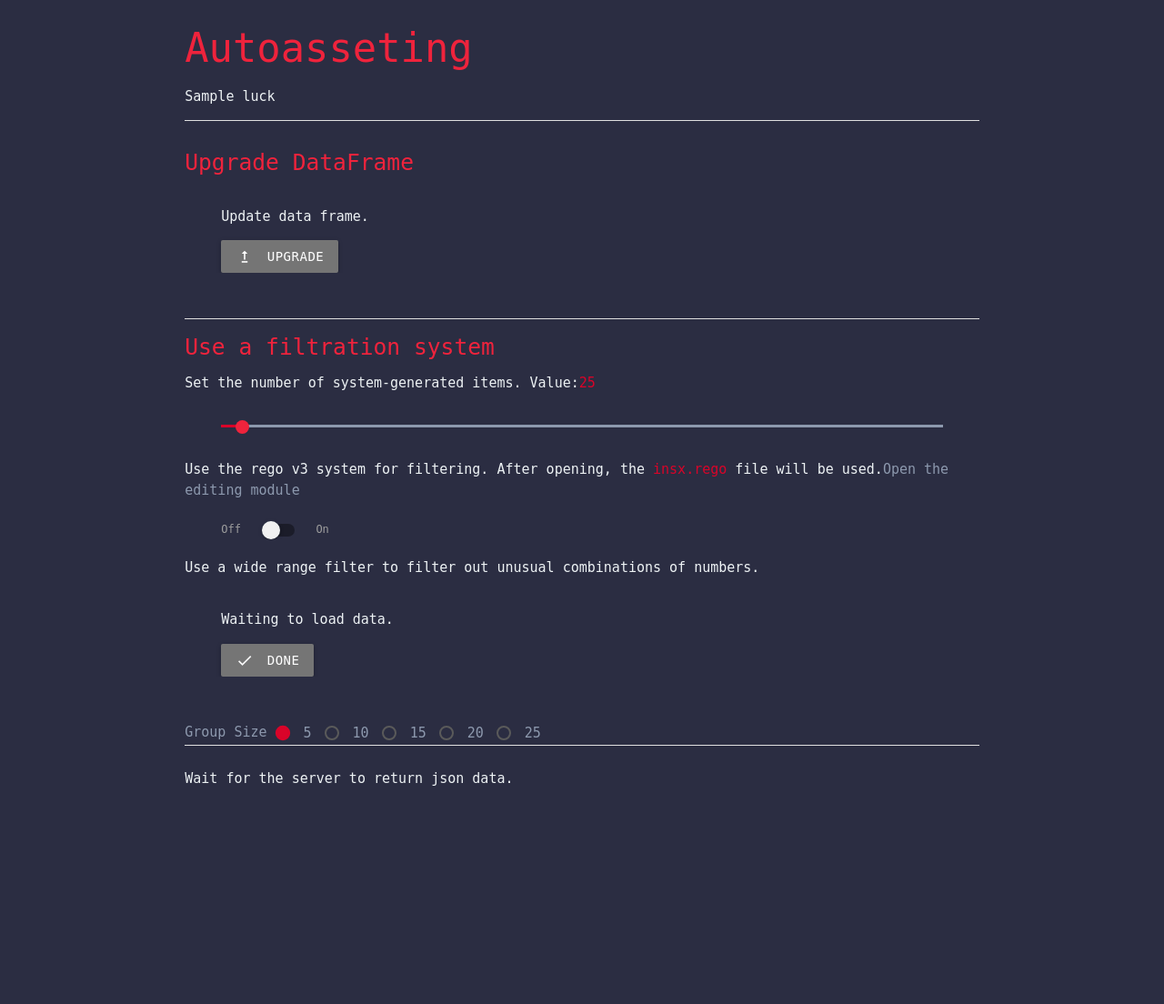
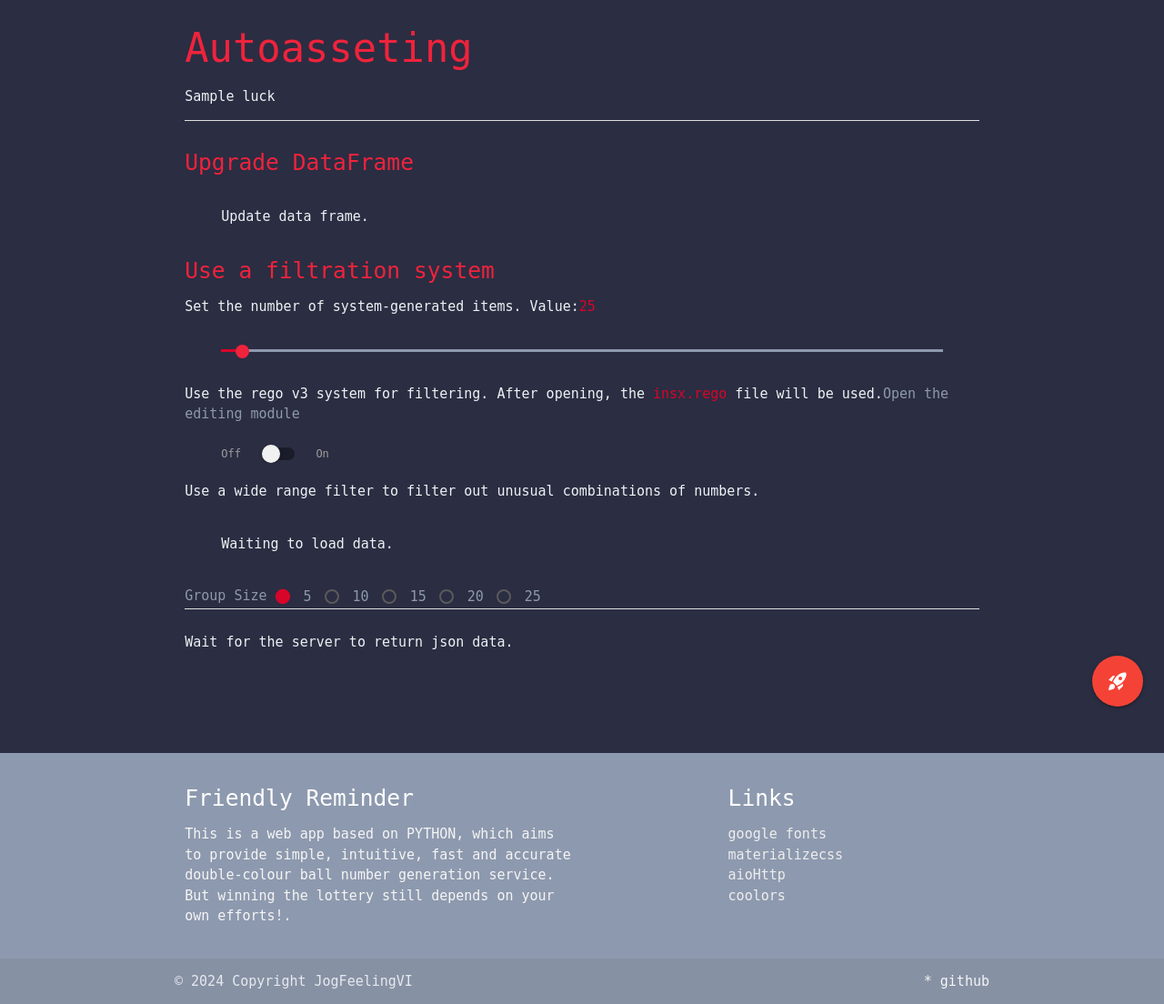
Before and after one commit to JogFeelingVI/autoasset, a Python web app: template templates/index.html in a window 1280 px wide. Shown: the whole page at 91% size. Before the commit the page ends 864 px from the top, so only its background shows below. Run offline with Jinja, Linux system fonts and the light colour scheme; the template is opened without the code that fills it: most values are stand-ins (such as "Sample title", 1, 10 or a date in 2020); some web fonts are replaced.

Commit message:
add footer

```diff
--- a/DataFrame.json
+++ b/DataFrame.json
@@ -1 +1 @@
-{"R": [3, 22, 28, 30, 31, 33, 12, 14, 19, 21, 27, 31, 3, 4, 11, 14, 30, 31, 1, 8, 11, 12, 21, 23, 2, 8, 20, 21, 27, 33, 5, 7, 9, 16, 23, 30, 12, 16, 17, 22, 25, 27, 7, 10, 21, 22, 23, 24, 2, 3, 6, 11, 20, 32, 5, 6, 14, 16, 19, 32, 3, 5, 7, 9, 19, 20, 2, 10, 19, 24, 26, 33, 10, 17, 25, 26, 30, 33, 1, 15, 16, 20, 25, 27, 3, 7, 16, 26, 27, 32, 4, 9, 10, 17, 19, 20, 1, 5, 8, 13, 32, 33, 9, 13, 17, 18, 21, 27, 5, 6, 20, 23, 25, 32, 7, 18, 20, 21, 26, 32, 4, 5, 6, 7, 20, 22, 8, 20, 21, 23, 27, 30, 1, 4, 7, 10, 17, 23, 11, 16, 20, 21, 23, 24, 8, 12, 16, 20, 27, 31, 1, 3, 7, 18, 22, 28, 1, 7, 10, 14, 21, 25, 1, 2, 10, 22, 24, 25, 3, 8, 17, 18, 20, 30, 7, 12, 20, 24, 32, 33], "B": [4, 11, 5, 3, 14, 15, 8, 11, 9, 12, 8, 15, 5, 5, 16, 9, 3, 4, 3, 5, 15, 13, 14, 4, 6, 15, 7, 13, 15, 4], "date": "2024-02-09 17:28:10.236452"}
+{"R": [3, 22, 28, 30, 31, 33, 12, 14, 19, 21, 27, 31, 3, 4, 11, 14, 30, 31, 1, 8, 11, 12, 21, 23, 2, 8, 20, 21, 27, 33, 5, 7, 9, 16, 23, 30, 12, 16, 17, 22, 25, 27, 7, 10, 21, 22, 23, 24, 2, 3, 6, 11, 20, 32, 5, 6, 14, 16, 19, 32, 3, 5, 7, 9, 19, 20, 2, 10, 19, 24, 26, 33, 10, 17, 25, 26, 30, 33, 1, 15, 16, 20, 25, 27, 3, 7, 16, 26, 27, 32, 4, 9, 10, 17, 19, 20, 1, 5, 8, 13, 32, 33, 9, 13, 17, 18, 21, 27, 5, 6, 20, 23, 25, 32, 7, 18, 20, 21, 26, 32, 4, 5, 6, 7, 20, 22, 8, 20, 21, 23, 27, 30, 1, 4, 7, 10, 17, 23, 11, 16, 20, 21, 23, 24, 8, 12, 16, 20, 27, 31, 1, 3, 7, 18, 22, 28, 1, 7, 10, 14, 21, 25, 1, 2, 10, 22, 24, 25, 3, 8, 17, 18, 20, 30, 7, 12, 20, 24, 32, 33], "B": [4, 11, 5, 3, 14, 15, 8, 11, 9, 12, 8, 15, 5, 5, 16, 9, 3, 4, 3, 5, 15, 13, 14, 4, 6, 15, 7, 13, 15, 4], "date": "2024-02-09 22:22:39.513020"}
--- a/static/handle.js
+++ b/static/handle.js
@@ -2,13 +2,17 @@
  * @Author: JogFeelingVI
  * @Date:   2024-01-25 20:54:21
  * @Last Modified by:   JogFeelingVI
- * @Last Modified time: 2024-02-09 17:56:27
+ * @Last Modified time: 2024-02-09 21:45:20
  */
 'use strict';
 document.addEventListener("DOMContentLoaded", (event) => {
     console.log("DOM fully loaded and parsed");
     let elems = document.querySelectorAll('.modal');
-    let instances = M.Modal.init(elems, '');
+    let modal = M.Modal.init(elems, '');
+
+    let acts = document.querySelectorAll('.fixed-action-btn');
+    let action = M.FloatingActionButton.init(acts, '');
+
     const sliderEl = document.querySelector("#slider");
     const sliderValue = document.querySelector("#slider-range-value");
     sliderValue.innerHTML = sliderEl.value
--- a/templates/index.html
+++ b/templates/index.html
@@ -2,7 +2,7 @@
   @Author: JogFeelingVI
   @Date:   2024-01-13 21:34:51
   @Last Modified by:   JogFeelingVI
-  @Last Modified time: 2024-02-07 23:49:28
+  @Last Modified time: 2024-02-09 22:21:14
 -->
 <!DOCTYPE html>
 <html>
@@ -20,6 +20,8 @@
   </head>
 
   <body class="space-cadet">
+    <header></header>
+    <main>
       <div class="container">
         <!-- Page Content goes here -->
         <div class="row">
@@ -35,15 +37,11 @@
                     <p id='upgrade_data'>
                       Update data frame.
                     </p>
-                  <a id="upgrade" onclick="upgradeClicked()" class="waves-effect waves-light btn grey darken-1"><i class="material-icons left">upgrade</i>upgrade</a>
                   </div><!--end example-->
-              </div>
-              <div class="section scrollspy">
-                <div class="divider"></div>
                   <h5 class="header red-pantone-text">Use a filtration system</h5>
                   <p>Set the number of system-generated items. Value:<span id="slider-range-value"  class="fire-engine-red-text">25</span></p>
                   <div class="example">
-                  <input type="range" id="slider" min="5" max="1000" value="25"/>
+                    <input type="range" id="slider" min="5" max="1000" value="25" step="5"/>
                   </div>
 
 
@@ -86,11 +84,7 @@
                     <p id="filterv3">
                       Waiting to load data.
                     </p>
-                  <a id="done" onclick="doneClicked()" class="waves-effect waves-light btn grey darken-1"><i class="material-icons left">done</i>done</a>
                   </div><!--end example -->
-              </div>
-              <div class="section scrollspy">
-                <!-- list casex -->
                   <div id='GroupSize'>
                     <span>Group Size </span>
                     <label>
@@ -119,13 +113,59 @@
                     <p>Wait for the server to return json data.</p>
                   </div>
                 </div>
+                <div class="section scrollspy">
+                  <!-- list casex -->
+
+
+                </div>
                 <!-- end list casex -->
               </div><!-- end col s12 m12  -->
             </div><!-- end row  -->
           </div><!-- end col s12 -->
         </div><!-- end row -->
       </div><!--end container-->
+      <!--button-->
+
+      <div class="fixed-action-btn">
+        <a class="btn-floating btn-large red">
+          <i class="large material-icons">rocket_launch</i>
+        </a>
+        <ul>
+          <li><a class="btn-floating red" onclick="upgradeClicked()"><i class="material-icons">upgrade</i></a></li>
+          <li><a class="btn-floating yellow darken-1" onclick="doneClicked()"><i class="material-icons">done</i></a></li>
+          <li><a class="btn-floating green"><i class="material-icons">publish</i></a></li>
+          <li><a class="btn-floating blue"><i class="material-icons">attach_file</i></a></li>
+        </ul>
+      </div>
+
+    </main>
+    <footer class="page-footer cool-gray">
+      <div class="container">
+        <div class="row">
+          <div class="col l6 s12">
+            <h5 class="white-text">Friendly Reminder</h5>
+            <p class="grey-text text-lighten-4">This is a web app based on PYTHON, which aims to provide simple, intuitive, fast and accurate double-colour ball number generation service. But winning the lottery still depends on your own efforts!.</p>
+          </div>
+          <div class="col l4 offset-l2 s12">
+            <h5 class="white-text">Links</h5>
+            <ul>
+              <li><a class="grey-text text-lighten-3" href="https://fonts.google.com/icons">google fonts</a></li>
+              <li><a class="grey-text text-lighten-3" href="https://materializecss.com/getting-started.html">materializecss</a></li>
+              <li><a class="grey-text text-lighten-3" href="https://demos.aiohttp.org/en/latest/preparations.html">aioHttp</a></li>
+              <li><a class="grey-text text-lighten-3" href="https://coolors.co/">coolors</a></li>
+            </ul>
+          </div>
+        </div>
+      </div>
+      <div class="footer-copyright">
+        <div class="container">
+        © 2024 Copyright JogFeelingVI
+        <a class="grey-text text-lighten-4 right" href="https://github.com/jogfeelingvi/">* github</a>
+        </div>
+      </div>
+    </footer>
     <!--JavaScript at end of body for optimized loading-->
     <script src="/static/handle.js"></script>
+
   </body>
 </html>
```
Also changed, not shown: 1 other file. Lines whose indentation alone changed are shown as unchanged.
